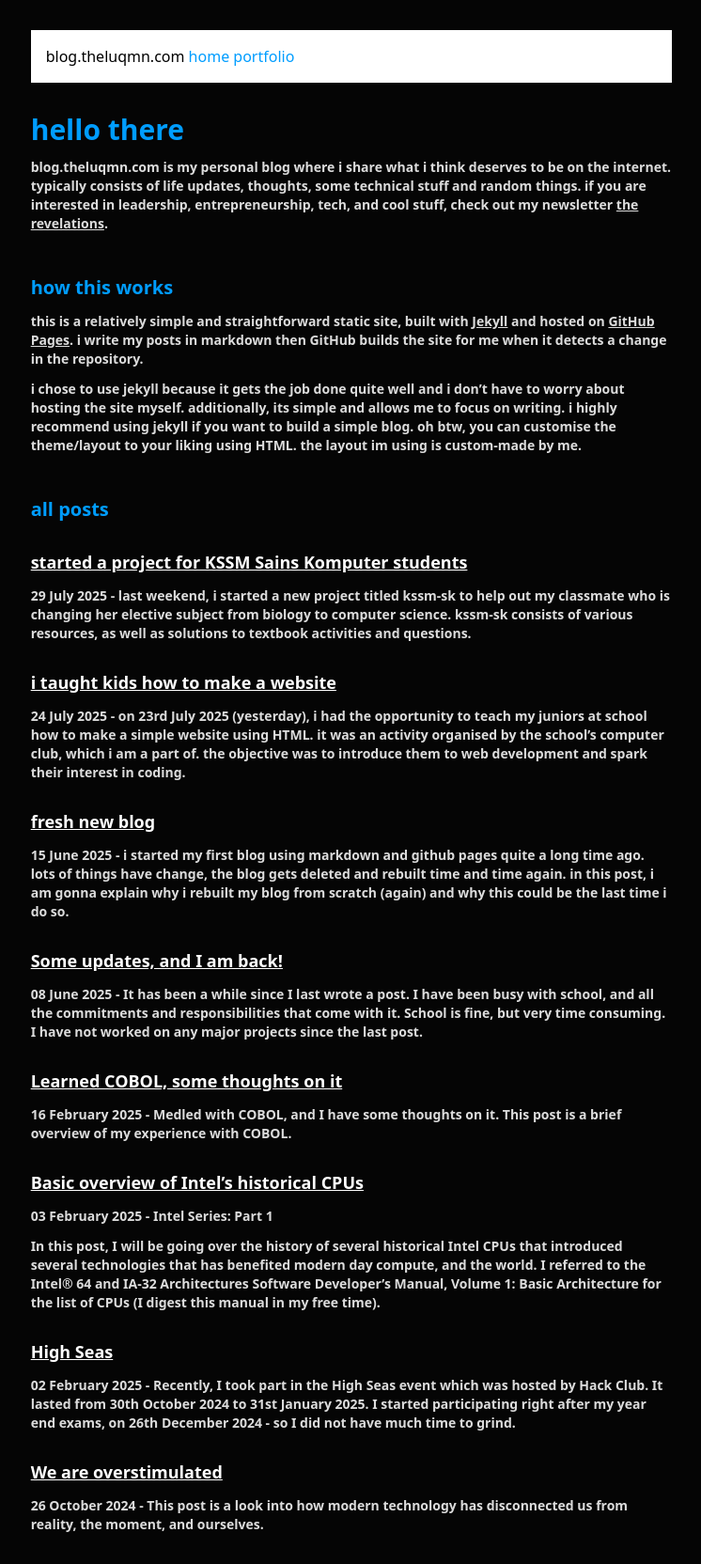
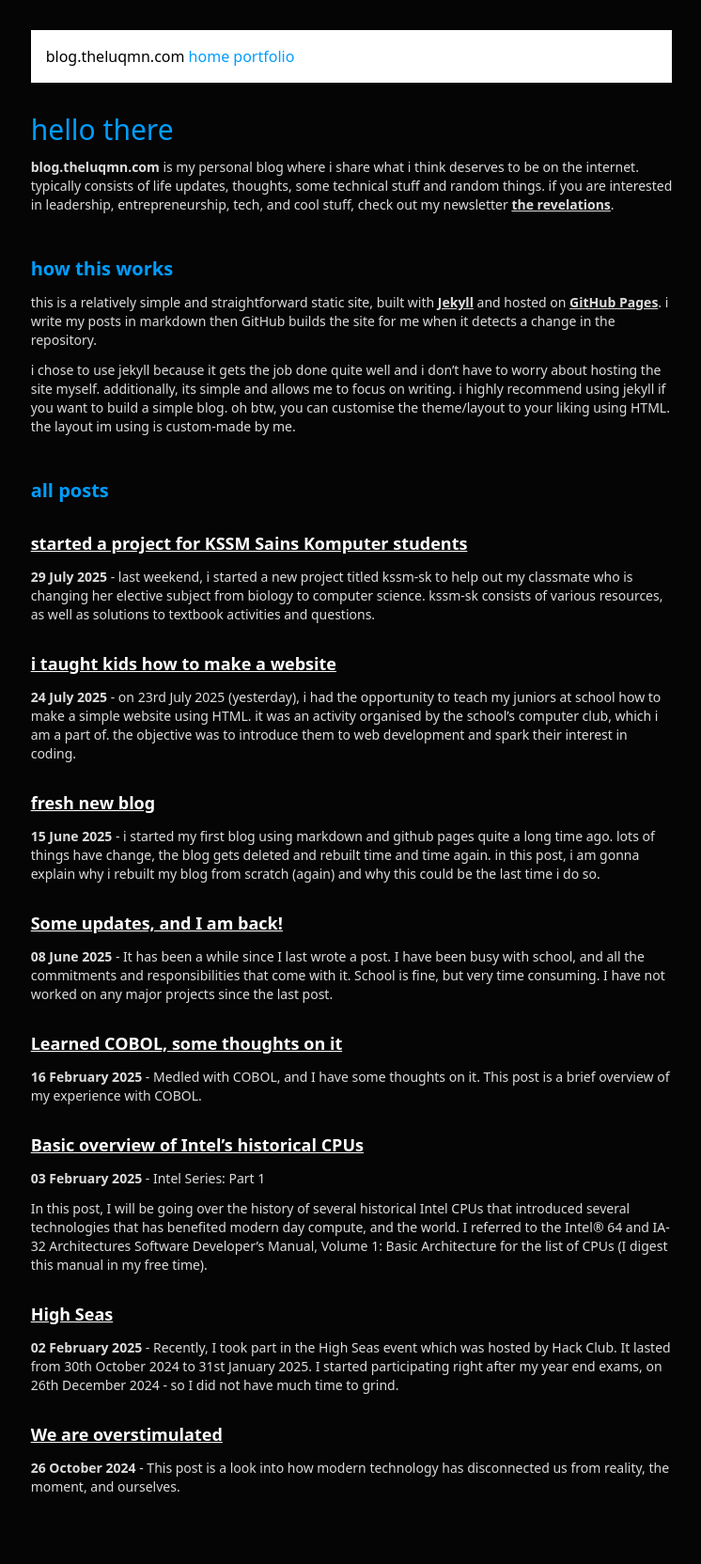
Before and after one commit to theluqmn/blog, a Jekyll site: the page built from index.md, in a window 1280 px wide. Shown: the whole page at 94% size, without its empty margins (266-1012 px from the left). Built offline with Jekyll 4.4.1, drawn with Linux system fonts in a browser that asks for light colours; nearby versions of some CDN libraries; our own code applies the rules of GitHub Pages for plain Markdown files; after the commit the page ends 1624 px from its top, so only the background shows below that.

Commit message:
modified HTML

```diff
--- a/_layouts/index.html
+++ b/_layouts/index.html
@@ -33,7 +33,7 @@
             <div class="
             space-y-3
             text-sm text-[rgb(220,220,220)]
-            [&_h1]:text-3xl [&_h1]:text-[rgb(0,157,255)] font-bold
+            [&_h1]:text-3xl [&_h1]:text-[rgb(0,157,255)]
             [&_h2]:text-xl [&_h2]:pt-8 [&_h2]:font-semibold [&_h2]:text-[rgb(0,157,255)]
             [&_h3]:text-lg [&_h3]:pt-4 [&_h3]:font-semibold [&_h3]:text-[rgb(255,255,255)]
             [&_a]:font-semibold [&_a]:underline
--- a/_layouts/post.html
+++ b/_layouts/post.html
@@ -44,7 +44,7 @@
             <div class="
             space-y-3
             text-sm text-[rgb(220,220,220)]
-            [&_h1]:text-3xl [&_h1]:pt-12 [&_h1]:text-[rgb(0,157,255)]
+            [&_h1]:text-3xl [&_h1]:pt-12 [&_h1]:font_bold [&_h1]:text-[rgb(0,157,255)]
             [&_h2]:text-xl [&_h2]:pt-8 [&_h2]:font-semibold [&_h2]:text-[rgb(255,255,255)]
             [&_h3]:text-lg [&_h3]:pt-4 [&_h3]:font-semibold [&_h3]:text-[rgb(255,255,255)]
             [&_a]:font-semibold [&_a]:underline
```
